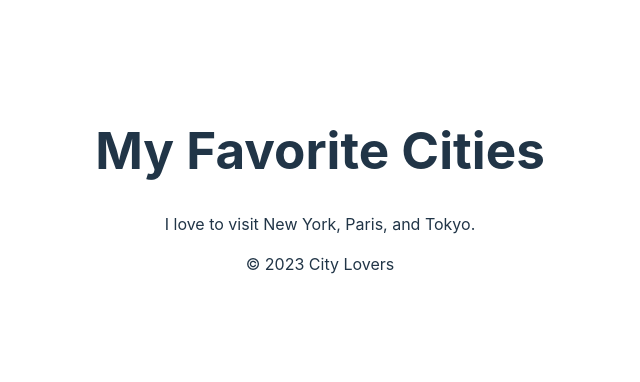
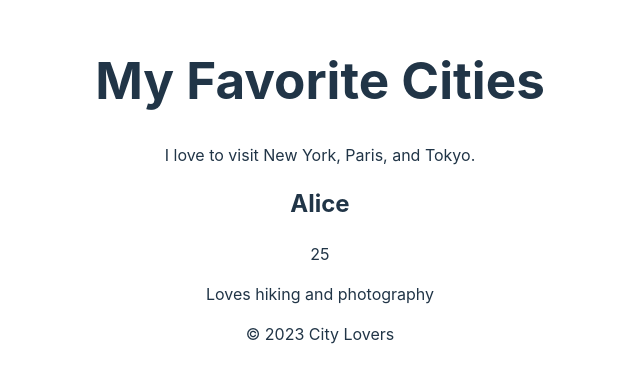
Before and after one commit to WilliamGichora/alx-fe-reactjs, a React (Vite) app in the folder alx-react-app/: page / in a window 1280 px wide. Shown: the part 210-592 px from the top of the page, without its empty margins (320-960 px from the left). Built offline with nearby package versions, Linux system fonts and the light colour scheme.

Commit message:
added a user profile component

```diff
--- a/alx-react-app/src/App.jsx
+++ b/alx-react-app/src/App.jsx
@@ -2,6 +2,7 @@ import WelcomeMessage from './components/WelcomeMessage'
 import Header from './components/Header'
 import MainContent from './components/MainContent'
 import Footer from './components/Footer'
+import UserProfile from './components/UserProfile'
 import { useState } from 'react'
 import reactLogo from './assets/react.svg'
 import viteLogo from '/vite.svg'
@@ -15,6 +16,7 @@ function App() {
     <>
       <Header />
       <MainContent />
+      <UserProfile name="Alice" age="25" bio="Loves hiking and photography" />
       <Footer />
     </>
 
--- /dev/null
+++ b/alx-react-app/src/components/UserProfile.jsx
@@ -0,0 +1,11 @@
+function UserProfile(props) {
+    return (
+        <div>
+            <h2>{props.name }</h2>
+            <p>{props.age}</p>
+            <p>{props.bio }</p>
+        </div>
+    )
+}
+
+export default UserProfile
```
